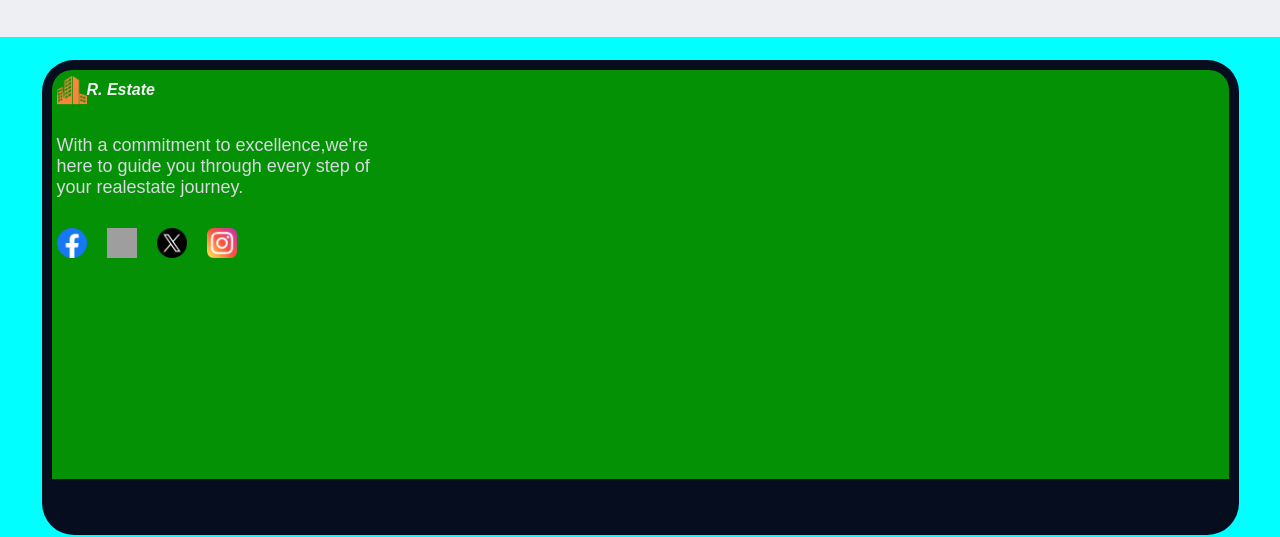
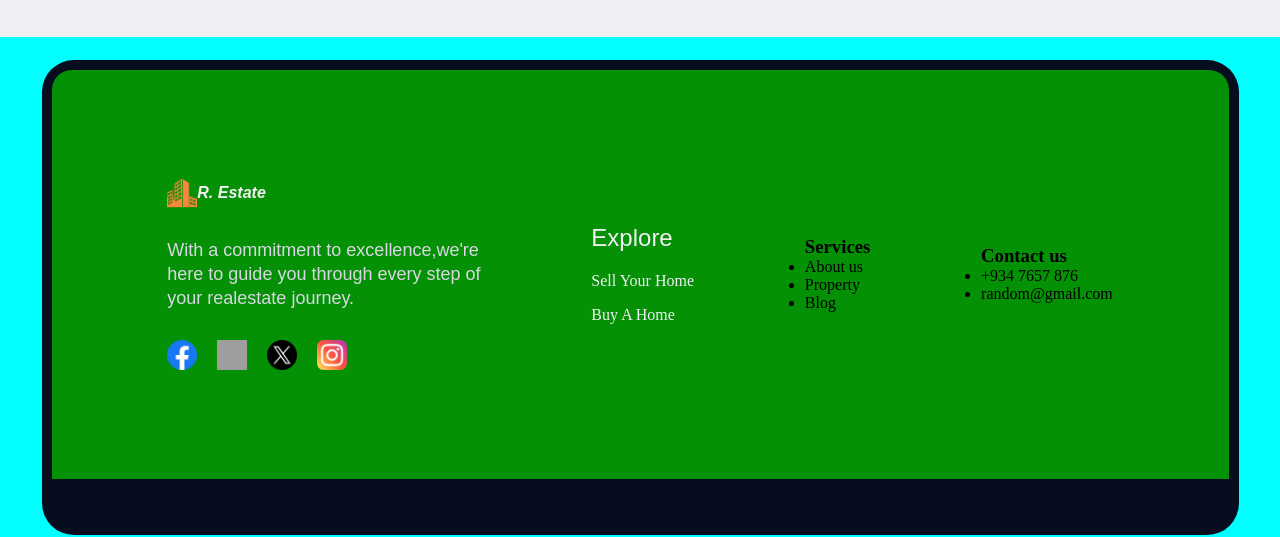
Before and after one commit to faisalalsalih/Realstate-Hub, a React (Vite) app: page / in a window 1280 px wide. Shown: the part 5143-5680 px from the top of the page. Built offline with nearby package versions, Linux system fonts and the light colour scheme; grey boxes are pictures that could not be loaded; a web font is replaced by a local one.

Commit message:
Footer Half Completed

```diff
--- a/src/components/Footer.jsx
+++ b/src/components/Footer.jsx
@@ -24,9 +24,28 @@ const Footer = () => {
                         <img src={instagram} alt="social-media-icons" className='social-media-icons' />
                     </div>
                 </div>
-                <div className="sectionb"></div>
-                <div className="sectionc"></div>
-                <div className="sectiond"></div>
+                <div className="sectionb">
+                    <h3>Explore</h3>
+                    <ul>
+                        <li>Sell Your Home</li>
+                        <li>Buy A Home</li>
+                    </ul>
+                </div>
+                <div className="sectionc">
+                    <h3>Services</h3>
+                    <ul>
+                        <li>About us</li>
+                        <li>Property</li>
+                        <li>Blog</li>
+                    </ul>
+                </div>
+                <div className="sectiond">
+                    <h3>Contact us</h3>
+                    <ul>
+                        <li>+934 7657 876</li>
+                        <li>random@gmail.com</li>
+                    </ul>
+                </div>
             </div>
             <div className="footer-part2"></div>
         </div>
--- a/src/index.css
+++ b/src/index.css
@@ -2200,6 +2200,9 @@ body{
   border-top-left-radius: 20px;
   border-top-right-radius: 20px;
   padding: 5px;
+  display: flex;
+  align-items: center;
+  justify-content: space-evenly;
 }
 
 .logowa img{
@@ -2222,6 +2225,7 @@ body{
   font-size: 18px;
   color: #d8d8e2;
   font-weight: 100;
+  line-height: 24px;
 }
 .social-media{
   display: flex;
@@ -2237,3 +2241,23 @@ body{
   flex-direction: column;
   gap: 30px;
 }
+
+.sectionb h3{
+  font-family: 'GGH Sans Hengarty', sans-serif;
+  color: #f1f1f4;
+  font-size: 24px;
+  font-weight: 400;
+}
+.sectionb ul{
+  list-style-type: none;
+}
+.sectionb ul>li:nth-child(1){
+  margin-bottom: 16px;
+  margin-top: 20px;
+  cursor: pointer;
+  color: #f1f1f4;
+}
+.sectionb ul>li:nth-child(2){
+  cursor: pointer;
+  color: #f1f1f4;
+}
```
